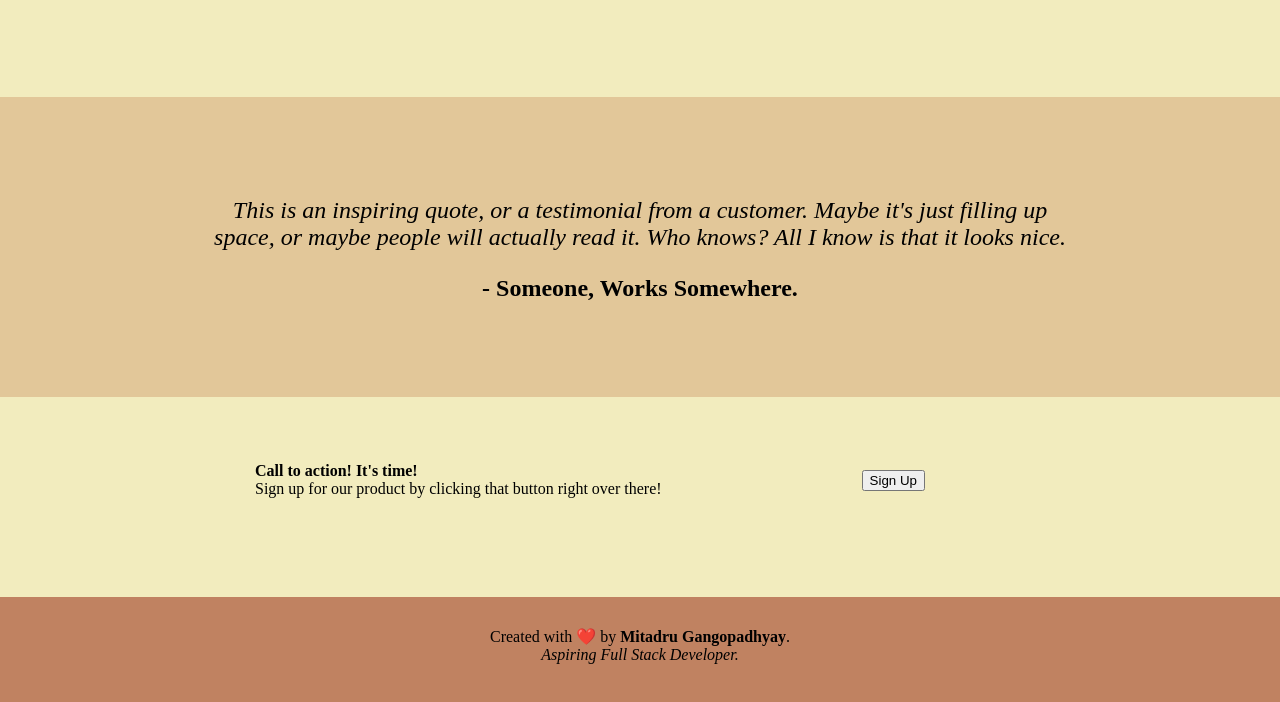
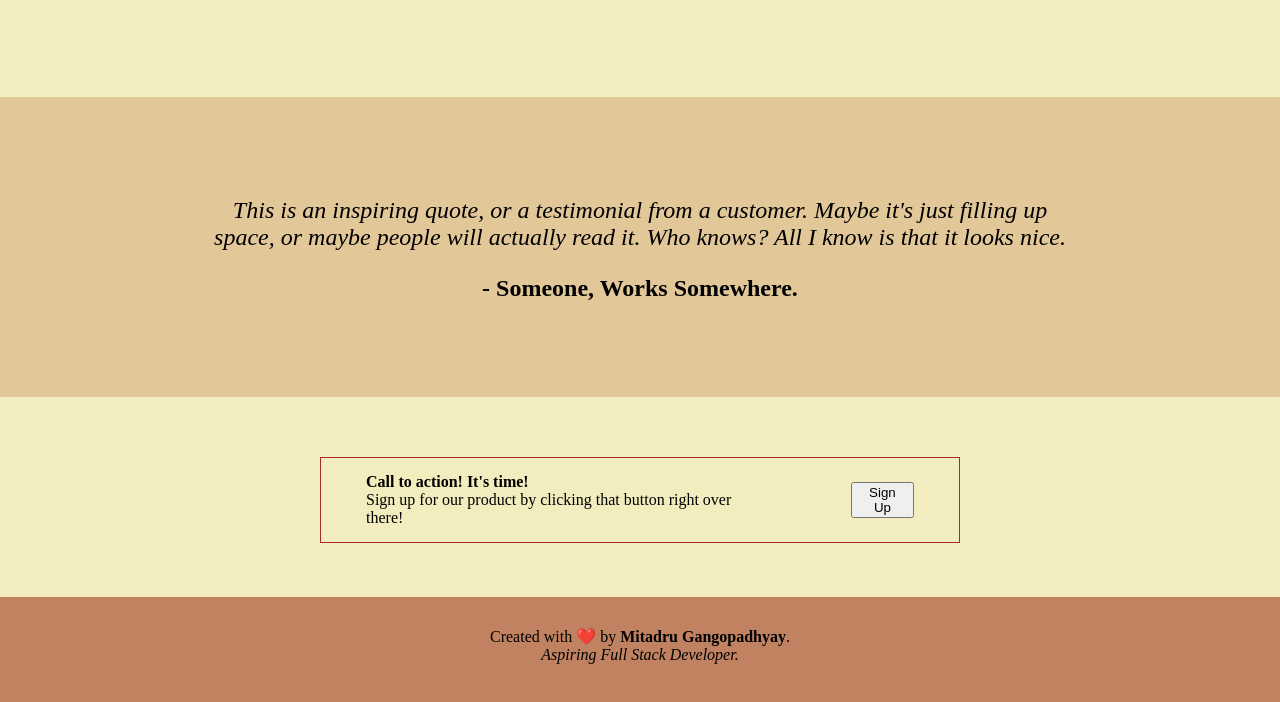
Before and after one commit to Mitadru47/TOP-Landing-Page, a plain HTML site: page index.html in a window 1280 px wide. Shown: the part 903-1605 px from the top of the page. Drawn offline with Linux system fonts and the light colour scheme.

Commit message:
Sign-Up Card Adjustments

```diff
--- a/index.html
+++ b/index.html
@@ -98,7 +98,7 @@
 
                 <div class="signUpCard">
 
-                    <div>
+                    <div id="cardText">
 
                         <strong>Call to action! It's time!</strong><br>
                         Sign up for our product by clicking that button right over there!
--- a/styles.css
+++ b/styles.css
@@ -13,8 +13,8 @@ body{
 .flex-container{
 
     display: flex;
+
     /* border: 2px solid red; */
-
     /* margin: 2px; */
 
     flex-direction: column;
@@ -23,8 +23,8 @@ body{
 .flex-container div{
 
     /* border: 1px solid brown; */
+    /* margin: 2px; */
 
-    /* margin: 2px; */
     flex: 1 1 auto;
 }
 
@@ -159,8 +159,10 @@ body{
 
 .signUpCard{
 
-    margin-left: 200px;
-    margin-right: 200px;
+    border: 1px solid brown;
+
+    margin-left: 25%;
+    margin-right: 25%;
 
     display: flex;
 
@@ -172,8 +174,12 @@ body{
 
 .signUpCard div{
 
+    /* border: 1px solid brown; */
+    padding: 10px 40px;
+}
+
+#cardText{
     text-align: start;
-    padding-left: 50px;
 }
 
 footer{
```
